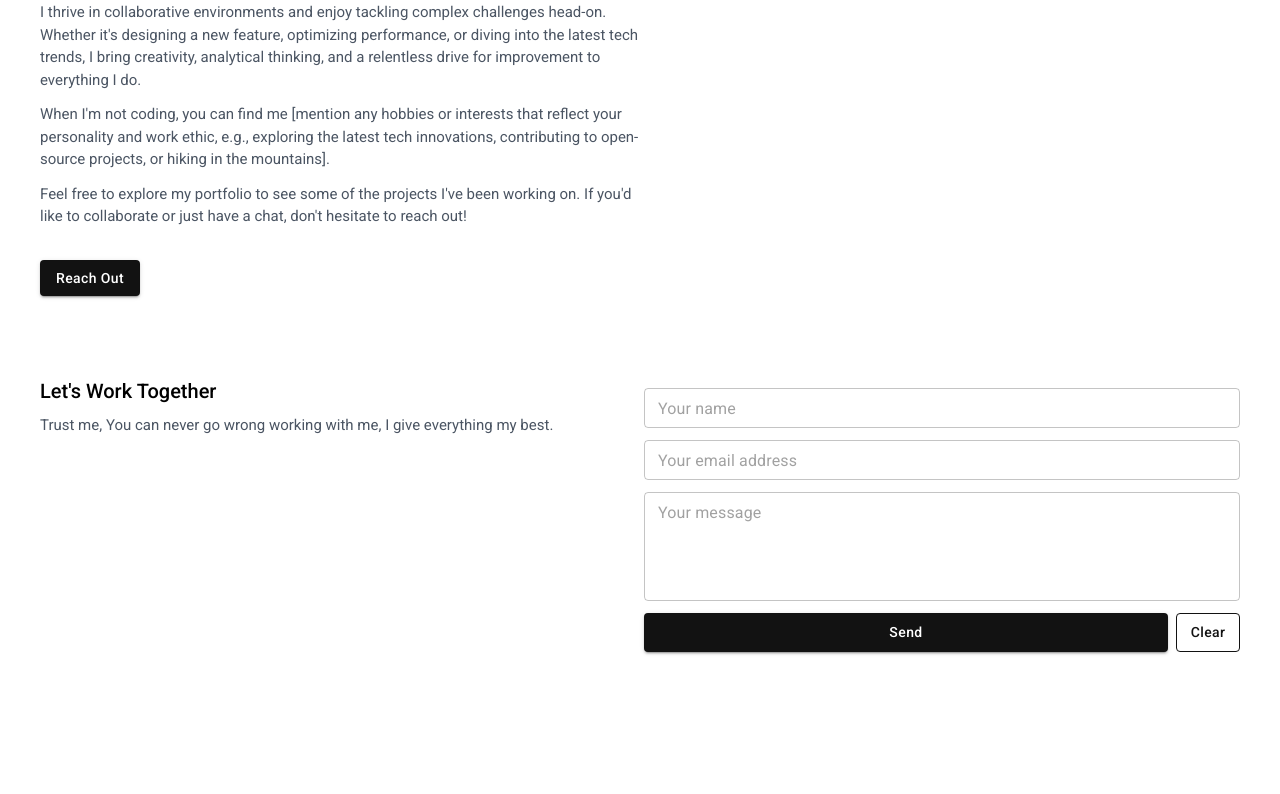
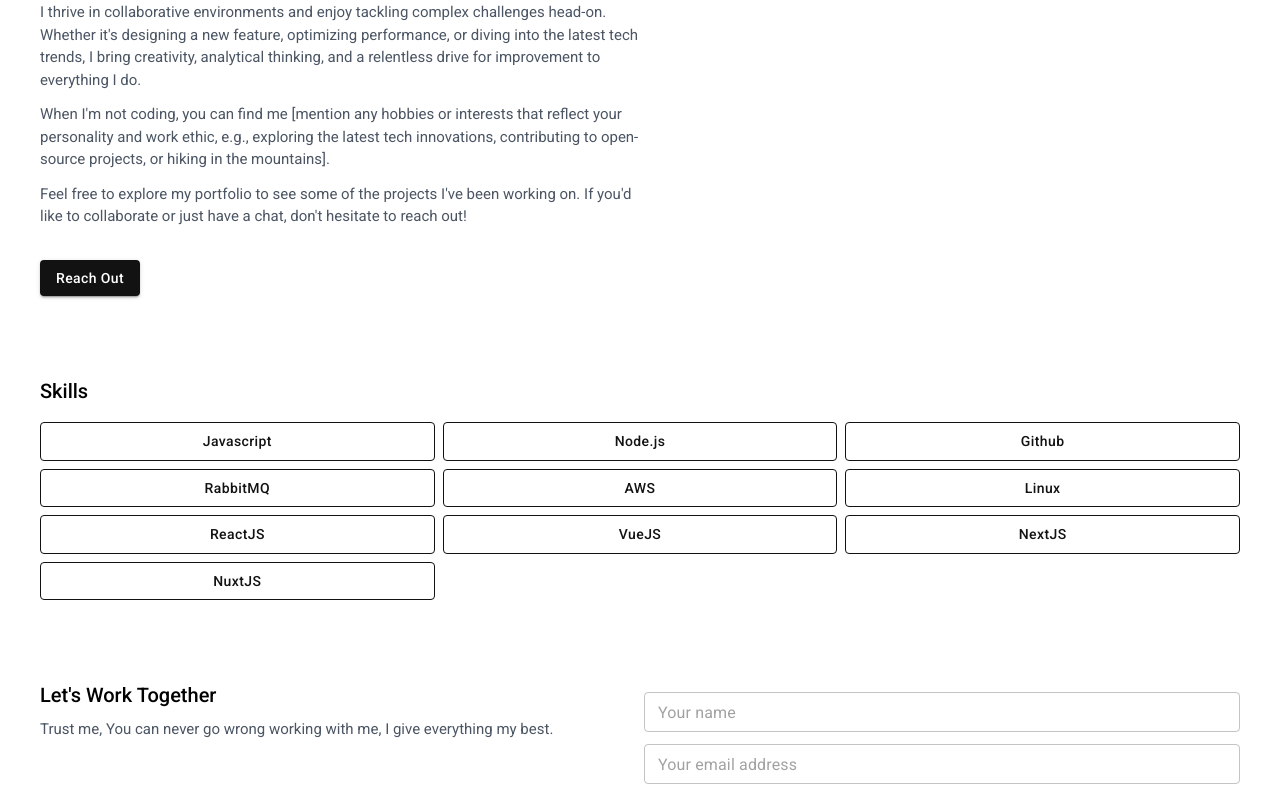
Before and after one commit to ilechuks73/ilechuks73, a Next.js app: page / in a window 1280 px wide. Shown: the part 406-1200 px from the top of the page. Built offline with nearby package versions, Linux system fonts and the light colour scheme.

Commit message:
UI UPDATE

```diff
--- /dev/null
+++ b/src/components/root/Skills.js
@@ -0,0 +1,40 @@
+import { Button as MuiButton, TextField as MuiTextField } from "@mui/material";
+export default function Skills() {
+  return (
+    <div
+      className={"font-roboto max-w-[1500px] mx-4 md:mx-10 mt-20 xl:mx-auto"}
+    >
+      <div className={"mt-10 w-full"}>
+        <h1 className={"text-[20px] font-medium"}>{"Skills"}</h1>
+      </div>
+      <div className={"mt-4 w-full grid grid-cols-3 gap-2"}>
+        {[
+          "Javascript",
+          "Node.js",
+          "Github",
+          "RabbitMQ",
+          "AWS",
+          "Linux",
+          "ReactJS",
+          "VueJS",
+          "NextJS",
+          "NuxtJS",
+        ].map((item, index) => {
+          return (
+            <div>
+              <MuiButton
+                key={index}
+                color="primary"
+                className={
+                  "!w-full !border !border-solid !border-black !text-black"
+                }
+              >
+                {item}
+              </MuiButton>
+            </div>
+          );
+        })}
+      </div>
+    </div>
+  );
+}
--- a/src/components/root/index.js
+++ b/src/components/root/index.js
@@ -1,4 +1,5 @@
 import TopSection from "./TopSection";
 import Contact from "./Contact";
+import Skills from "./Skills"
 
-export { TopSection, Contact };
+export { TopSection, Contact, Skills };
--- a/src/pages/index.js
+++ b/src/pages/index.js
@@ -1,6 +1,6 @@
 import Head from "next/head";
 
-import { TopSection, Contact } from "@/components/root";
+import { TopSection, Contact, Skills } from "@/components/root";
 
 export default function Root() {
   return (
@@ -16,6 +16,7 @@ export default function Root() {
         {/*></script>*/}
       </Head>
       <TopSection />
+        <Skills />
       <Contact />
       <div className={"h-[300px] w-full bg-none"}></div>
     </>
```
Also changed, not shown: 1 other file (tests, documents, lock files or other folders).
